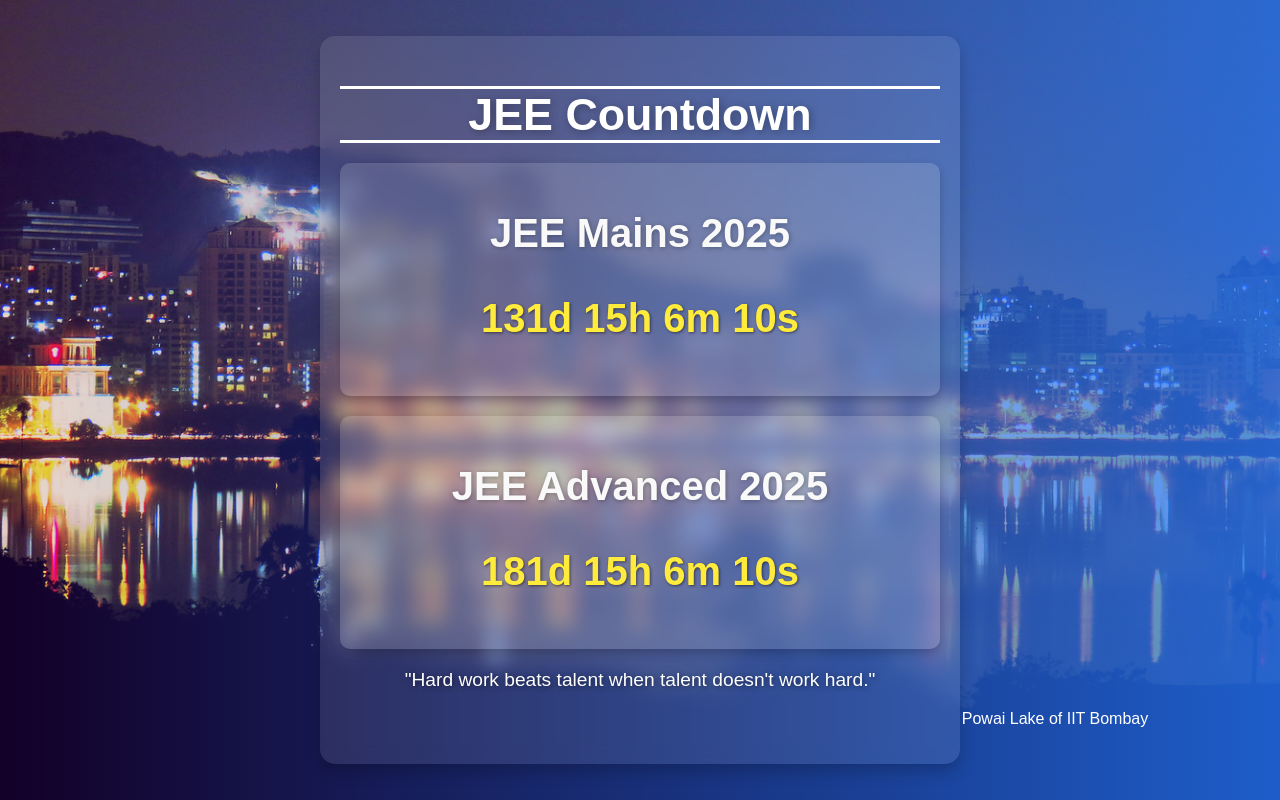
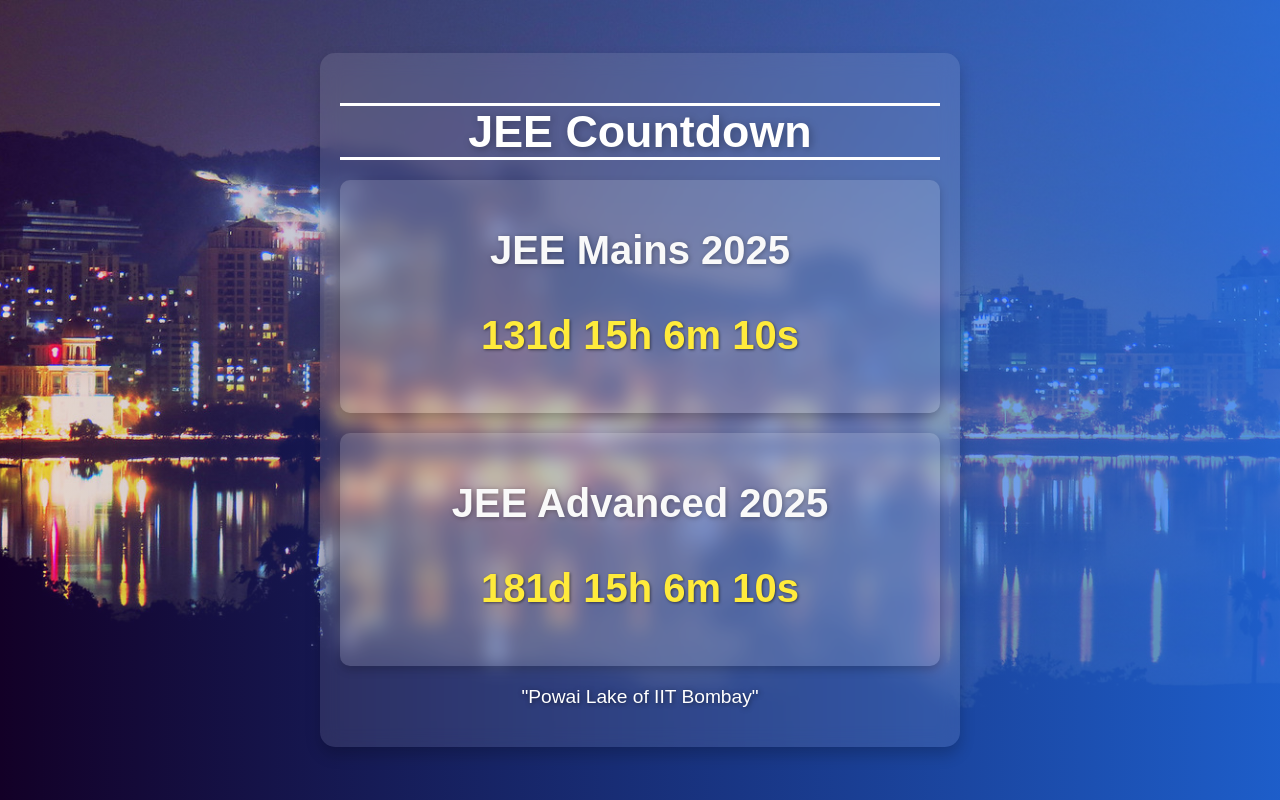
Before and after one commit to Haricharan14/jee.athman.me, a plain HTML site: page index.html in a window 1280 px wide. Drawn offline with Linux system fonts and the light colour scheme; a web font is replaced by a local one.

Commit message:
Update index.html

```diff
--- a/index.html
+++ b/index.html
@@ -22,11 +22,7 @@
             <p id="countdown-advanced">181d 10h 38m 9s</p>
         </div>
 
-        <p class="motivational-quote">"Hard work beats talent when talent doesn't work hard."
-        </p>
-        <!-- Add a description for the background image -->
-        <p class="background-description" style="margin-left: 590px;width: 250px;">Powai Lake of IIT Bombay
-
+        <p class="motivational-quote">"Powai Lake of IIT Bombay"
         </p>
 
     </div>
```
